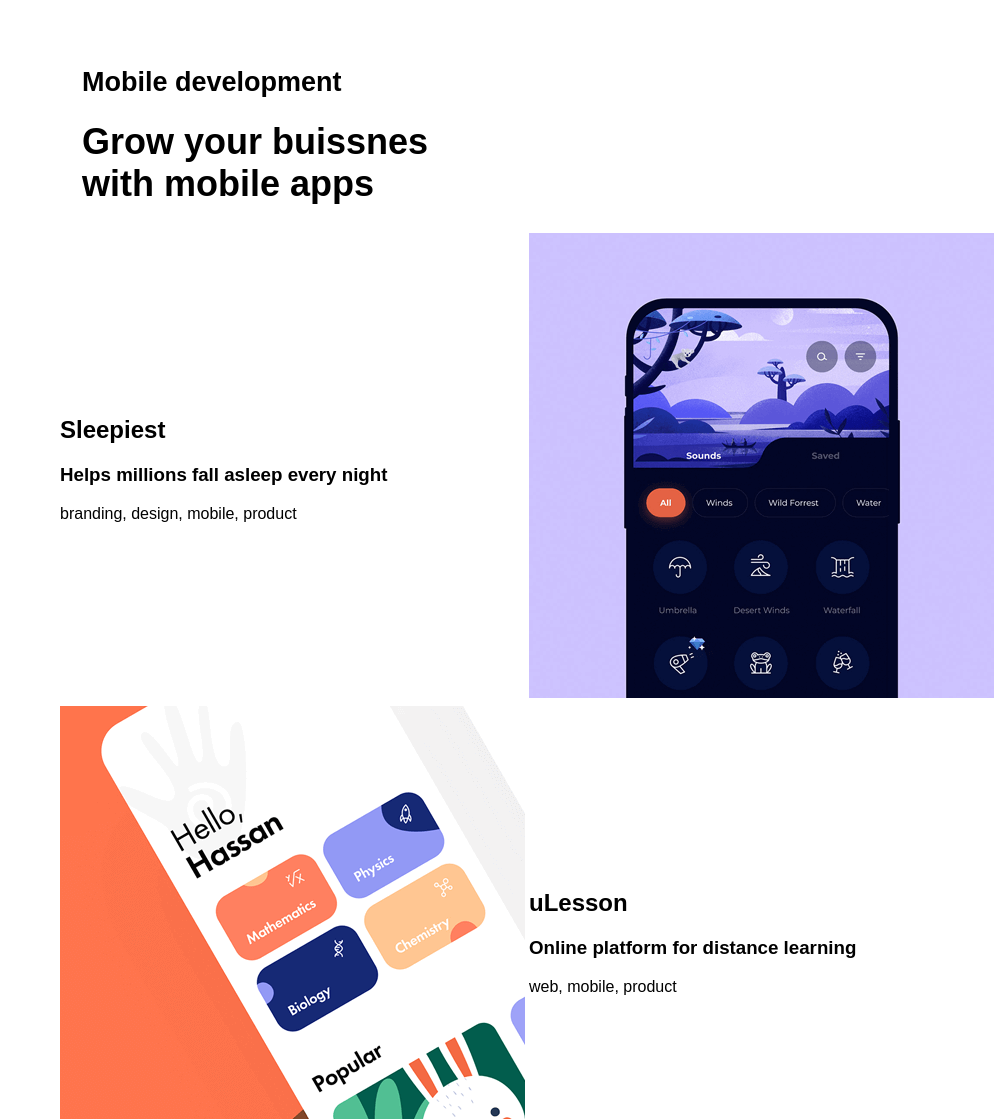
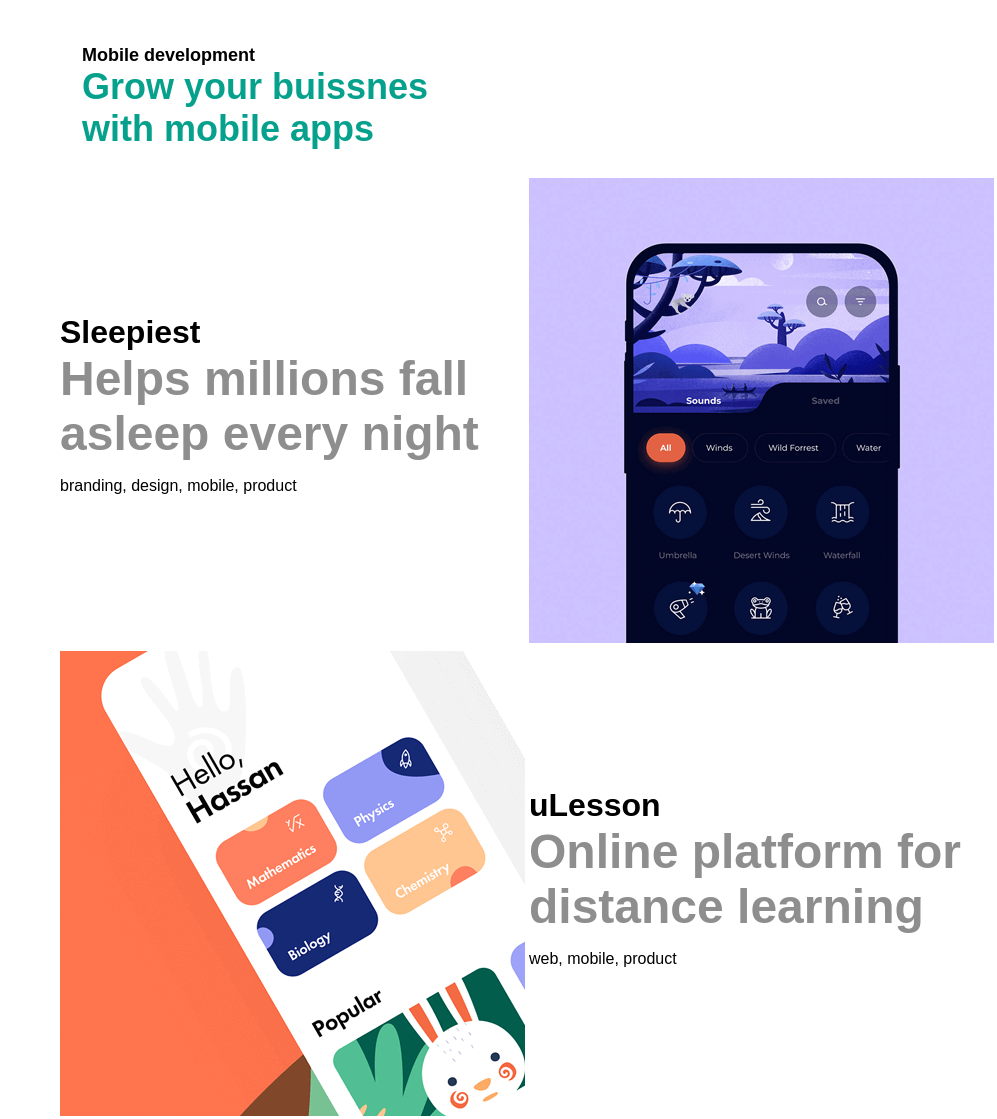
Before and after one commit to holajulio/cuberto_web-, a plain HTML site: page index.html in a window 1280 px wide. Shown: the part 320-1439 px from the top of the page, without its empty margins (283-1280 px from the left). Drawn offline with Linux system fonts and the light colour scheme.

Commit message:
varios cambios mas

```diff
--- a/index.html
+++ b/index.html
@@ -3,7 +3,7 @@
 <head>
     <meta charset="UTF-8">
     <meta name="viewport" content="width=device-width, initial-scale=1.0">
-    <title>Document</title>
+    <title>Cuberto</title>
     <link rel="stylesheet" href="./style.css">
 </head>
 <body>
@@ -16,8 +16,8 @@
             <tbody>
                 <tr>
                     <td>
-                        <h2>Sleepiest</h2>
-                        <h3>Helps millions fall asleep every night</h3>
+                        <h2 class="enca">Sleepiest</h2>
+                        <h3 class="tit">Helps millions fall asleep every night</h3>
                         <p>branding, design, mobile, product</p>
                     </td>
                     <td>
@@ -29,15 +29,15 @@
                         <img src="./img/section-2-m.png" alt="imagen de una aplicaion de color naranja">
                     </td>
                     <td>
-                        <h2>uLesson</h2>
-                        <h3>Online platform for distance learning</h3>
+                        <h2 class="enca">uLesson</h2>
+                        <h3 class="tit">Online platform for distance learning</h3>
                         <p>web, mobile, product</p>
                     </td>
                 </tr>
                 <tr>
                     <td>
-                        <h2>Genesis vision</h2>
-                        <h3>Private trust management and trading platform</h3>
+                        <h2 class="enca">Genesis vision</h2>
+                        <h3 class="tit">Private trust management and trading platform</h3>
                         <p>branding, design, experience, product</p>
                     </td>
                     <td>
--- a/style.css
+++ b/style.css
@@ -13,4 +13,19 @@ header{
 header h1{
     font-size: 2em;
     margin: 0;
+    color: rgb(6, 161, 140);
 }
+header h2{
+    font-size: 1em;
+    margin: 0;
+    color: black;
+}
+.enca{
+    font-size: 2em;
+    margin: 0;
+}
+.tit{
+    font-size: 3em;
+    margin: 0;
+    color: rgb(142, 142, 142);
+}
```
